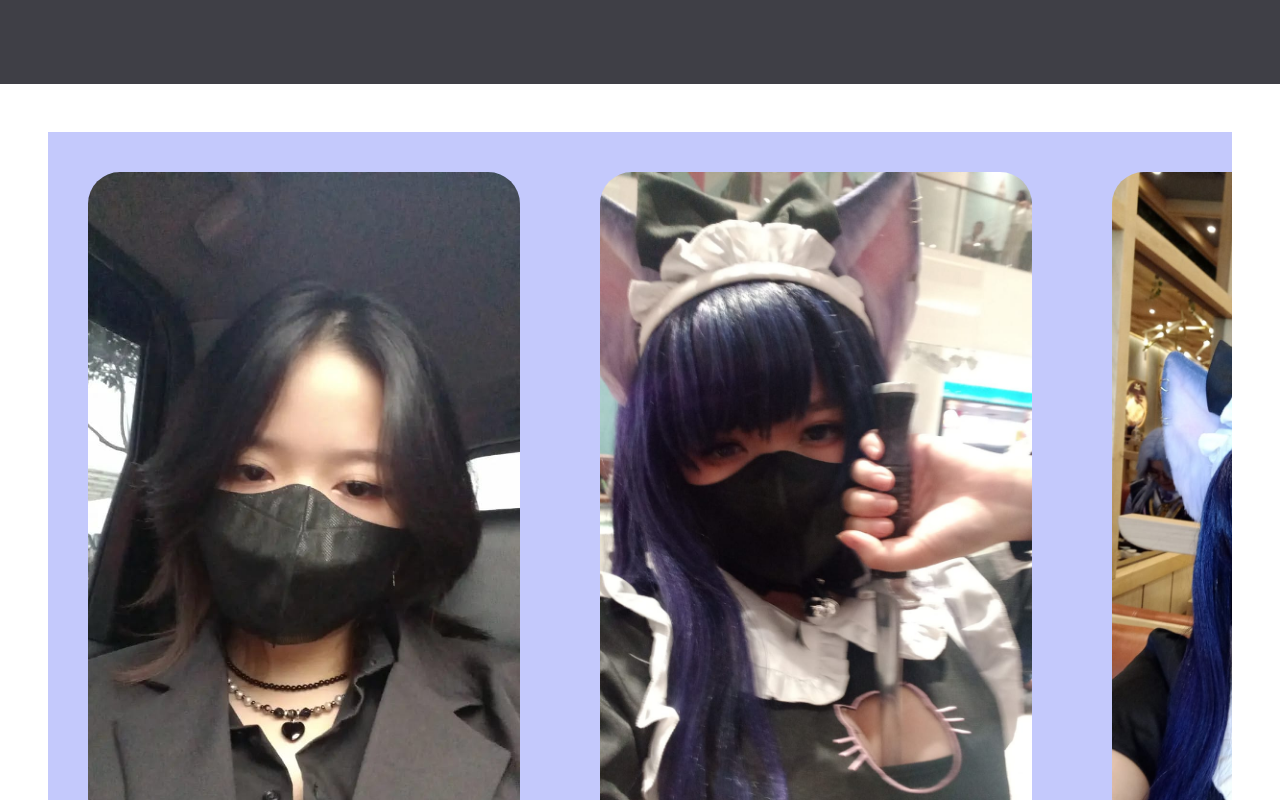
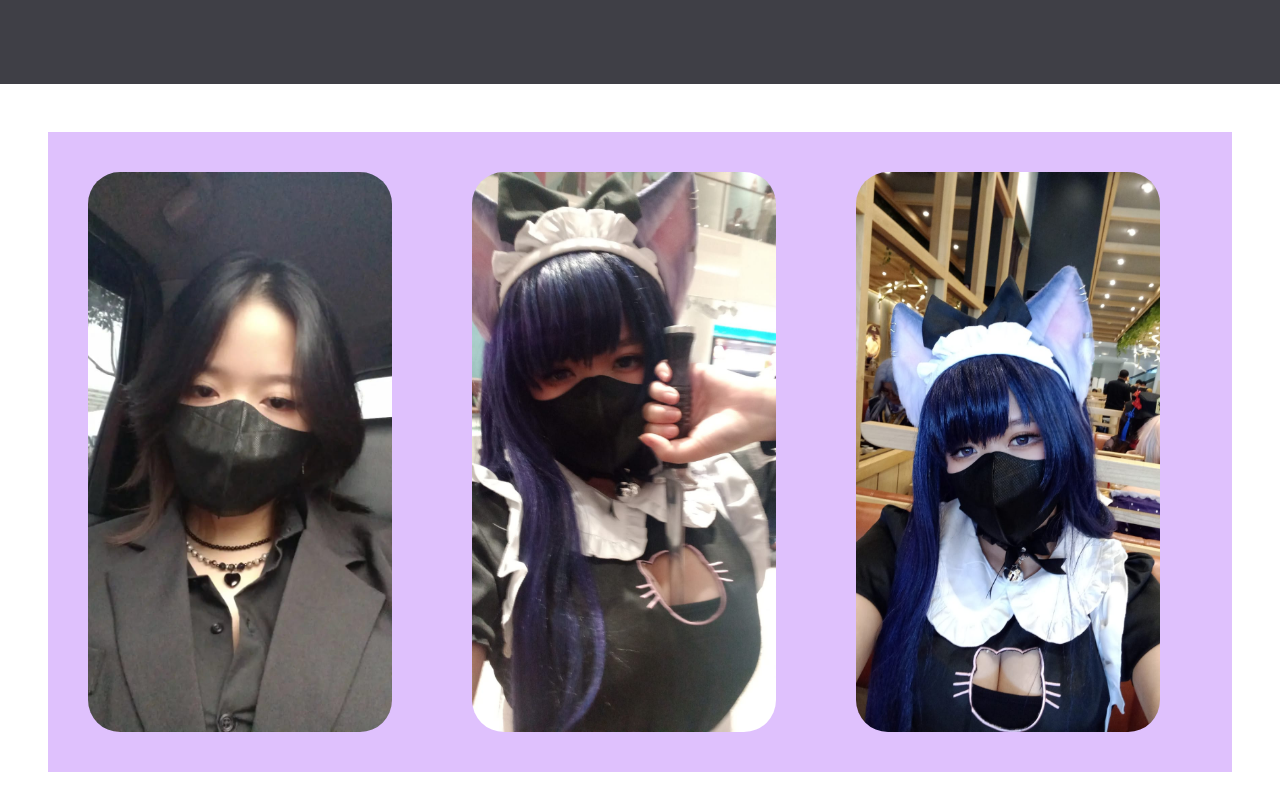
Before and after one commit to Clerami889/G-Project, a React (Create React App) app: page / in a window 1280 px wide. Shown: the part 2360-3160 px from the top of the page. Built offline with nearby package versions, Linux system fonts and the light colour scheme; a web font is replaced by a local one.

Commit message:
update 0.7

```diff
--- a/src/components/Imago.jsx
+++ b/src/components/Imago.jsx
@@ -28,17 +28,17 @@ const Imago = () => {
   const images = [a, b, c, d, e, f, g, h, i, j, k, l, m, n];
 
   return (
-    <div className="mx-12 my-12 bg-indigo-500/40">
-      <motion.div ref={au} className="carousel  cursor-grab overflow-hidden">
+    <div className="mx-12 my-12 bg-purple-400/50">
+      <motion.div ref={au} className="carousel cursor-grab overflow-hidden ">
         <motion.div
           drag="x"
           dragConstraints={{ right: 0, left: -width }}
-          className="inner-carousel flex bg-indigo-200/40 "
+          className="inner-carousel flex  w-[100%] h-[50vmax]"
         >
           {images.map((image) => {
             return (
               <motion.div
-                className="min-h-[60vmax] min-w-[40vmax] p-[40px] duration-300"
+                className="min-h-[25vmax] min-w-[30vmax] p-[40px] duration-300"
                 key={image}
               >
                 <img
```
